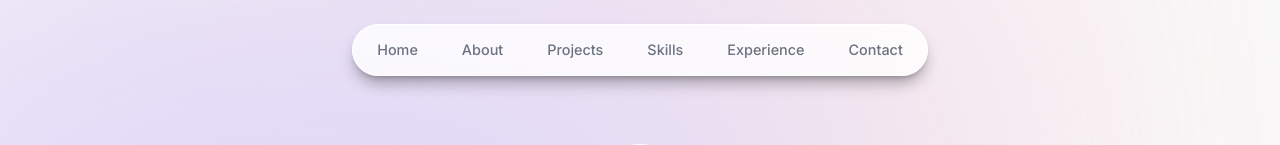
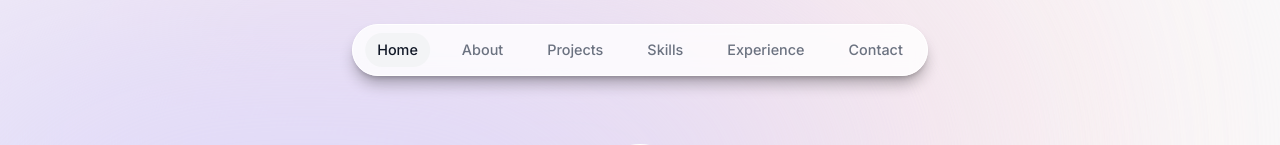
Before and after one commit to istiakmahmud0/my-portfolio, a Next.js app: page / in a window 1280 px wide. Shown: the top 145 px of the page. Built offline with nearby package versions, Linux system fonts and the light colour scheme.

Commit message:
wip: head section

```diff
--- a/components/header.tsx
+++ b/components/header.tsx
@@ -1,10 +1,11 @@
 "use client";
-import React from "react";
+import React, { useState } from "react";
 import { motion } from "framer-motion";
 import { links } from "@/lib/data";
 import Link from "next/link";
 
 const Header = () => {
+  const [activeSection, setActiveSection] = useState("Home");
   return (
     <header className="z-[999] relative">
       <motion.div
@@ -22,15 +23,21 @@ const Header = () => {
           {links.map((link) => (
             <motion.li
               key={link.hash}
-              className="h-3/4 flex justify-center items-center"
+              className="h-3/4 flex justify-center items-center relative"
               initial={{ y: -100, opacity: 0 }}
               animate={{ y: 0, opacity: 1 }}
             >
               <Link
                 href={link.hash}
-                className="flex w-full justify-center items-center px-3 py-3 hover:text-gray-900 transition"
+                className={`flex w-full justify-center items-center px-3 py-3 hover:text-gray-900 transition ${
+                  activeSection == link.name ? "text-gray-900" : ""
+                }`}
+                onClick={() => setActiveSection(link.name)}
               >
                 {link.name}
+                {link.name === activeSection && (
+                  <span className="bg-gray-100 rounded-full inset-0 absolute -z-10"></span>
+                )}
               </Link>
             </motion.li>
           ))}
```
